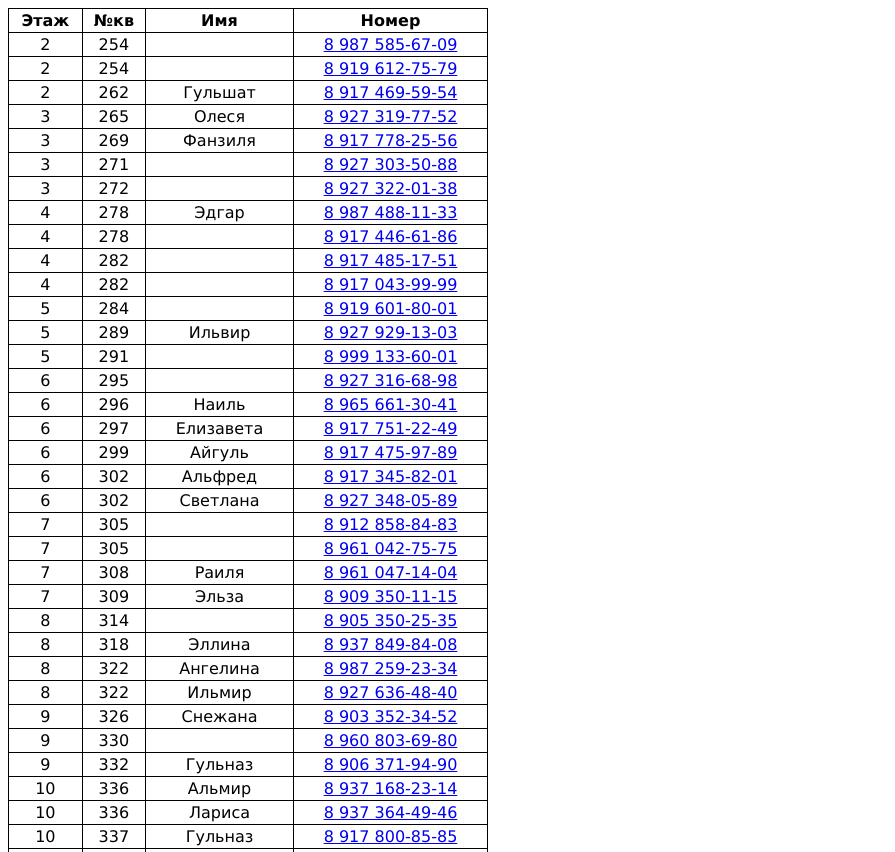
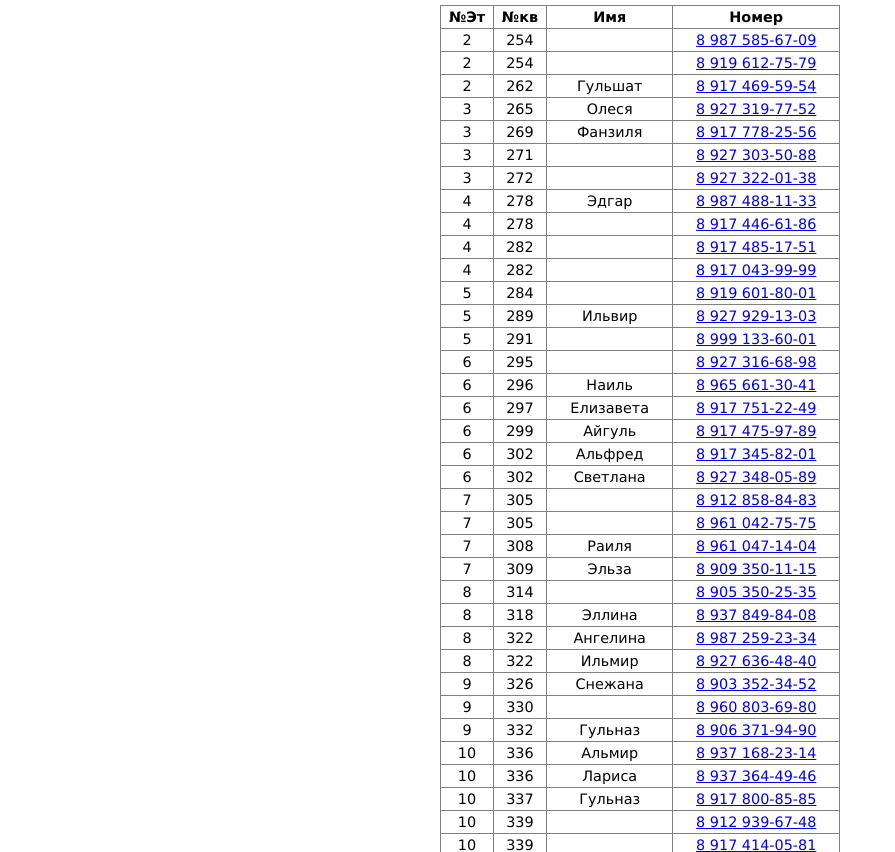
Before and after one commit to saferq/neighbors156b, a plain HTML site: page index.html in a window 1280 px wide. Shown: the top 852 px of the page, without its empty margins (0-895 px from the left). Drawn offline with Linux system fonts and the light colour scheme.

Commit message:
style add flex

```diff
--- a/index.html
+++ b/index.html
@@ -10,10 +10,10 @@
     <div id="contacts">
       <table>
         <tr>
-          <td><b>Этаж</b></td>
+          <td><b>№Эт</b></td>
           <td><b>№кв</b></td>
           <td><b>Имя</b></td>
-          <td nowrap><b>Номер </b></td>
+          <td nowrap><b>Номер</b></td>
         </tr>
         <tr>
           <td>2</td>
--- a/style/main.css
+++ b/style/main.css
@@ -1,15 +1,23 @@
+body{
+  padding: 5px 0 0 0;
+  margin: 0;
+}
+#contacts {
+  display: flex;
+  flex-wrap: nowrap;
+  justify-content: center;
+}
+
 table {
-    width: 30rem;
-    font-family: Verdana, Arial, Helvetica, sans-serif;
-    border-collapse: collapse;
-  }
+  width: 100%;
+  max-width: 25rem;
+  font-family: Verdana, Arial, Helvetica, sans-serif;
+  font-size: 0.9em;
+  border-collapse: collapse;
+}
 
-  tr {
-    border: 1px solid;
-  }
-
-  td {
-    text-align: center;
-    border: 1px solid;
-    padding: 2px;
-  }
+td {
+  text-align: center;
+  border: 1px solid gray;
+  padding: 3px 1px;
+}
```
